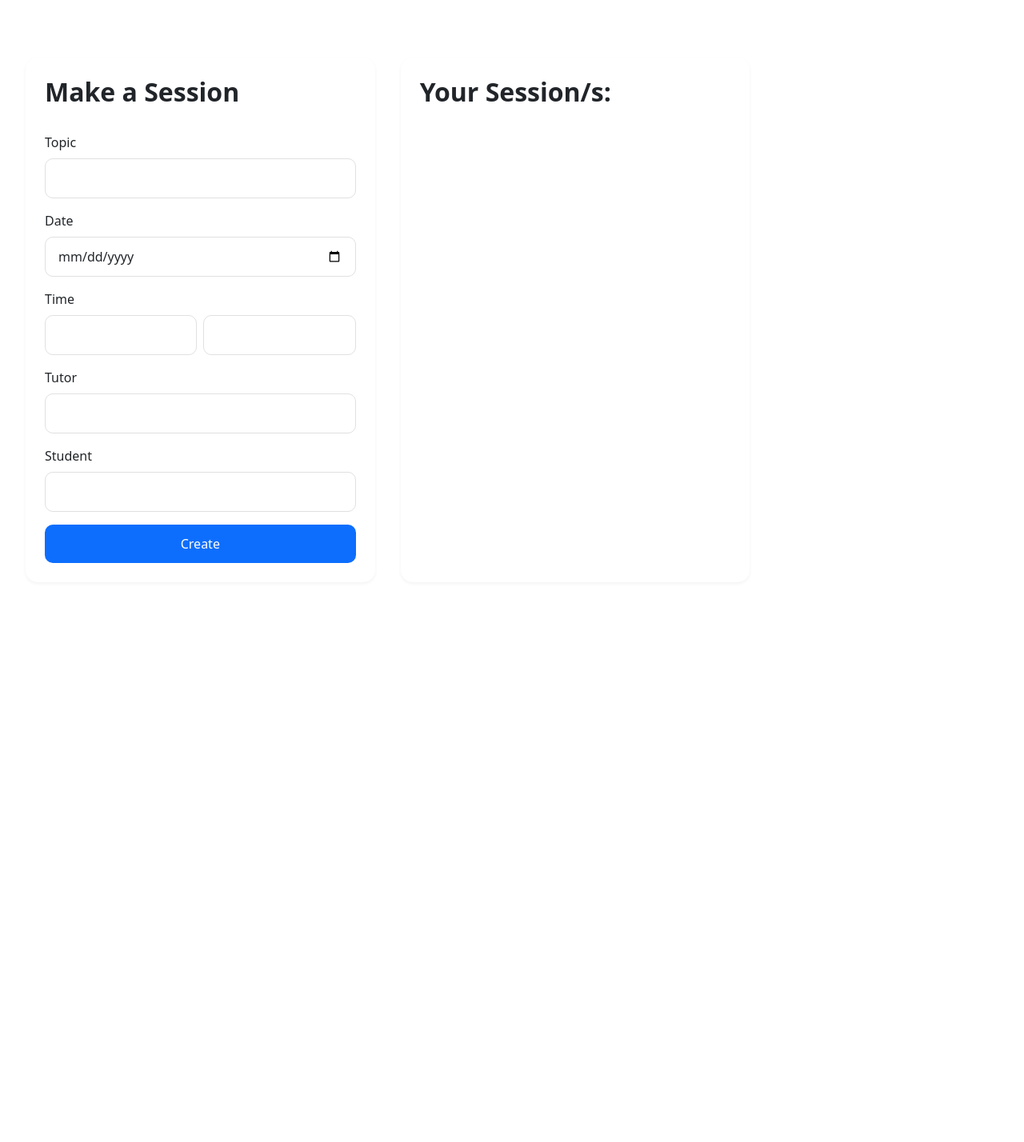
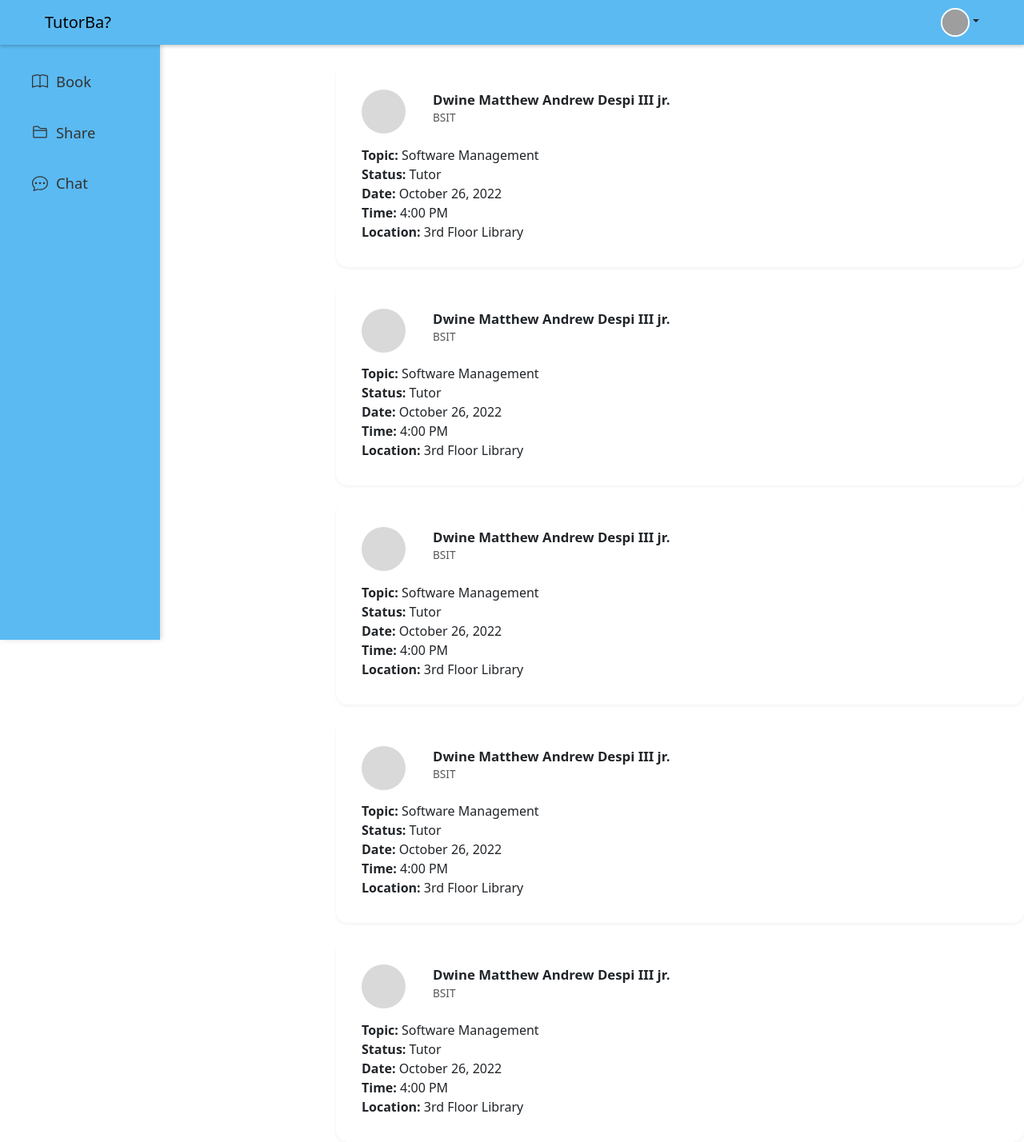
Before and after one commit to diVelarde/TutorBa, a React app in the folder frontend/: page / in a window 1280 px wide. Shown: the whole page at 80% size. Before the commit the page ends 800 px from the top, so only its background shows below. Built offline with nearby package versions, Linux system fonts and the light colour scheme; grey boxes are pictures that could not be loaded; the HTML template or start-up script is replaced by a standard one.

Commit message:
before routes

```diff
--- a/frontend/src/App.css
+++ b/frontend/src/App.css
@@ -1,5 +1,5 @@
 .feed-container {
-  width: 100%;
+  width:100%;
   padding-left: 420px;
   padding-top: 80px;
   flex-direction: column;
--- a/frontend/src/App.jsx
+++ b/frontend/src/App.jsx
@@ -9,7 +9,15 @@ import Booking from './components/Booking.jsx';
 function App() {
     return(
         <>
-            <Booking />
+            <Header />
+            <SideBar />
+            <div className = 'feed-container'>
+                <PostCard />
+                <PostCard />
+                <PostCard />
+                <PostCard />
+                <PostCard />
+            </div>
         </>
     )
 }
--- a/frontend/src/styles/PostCard.css
+++ b/frontend/src/styles/PostCard.css
@@ -1,5 +1,5 @@
 .post-card {
-      width: 600px;
+  width: 300%;
   border-radius: 12px;
   padding: 1rem;
   margin-bottom: 1.5rem;
```
Lines whose indentation alone changed are shown as unchanged.
